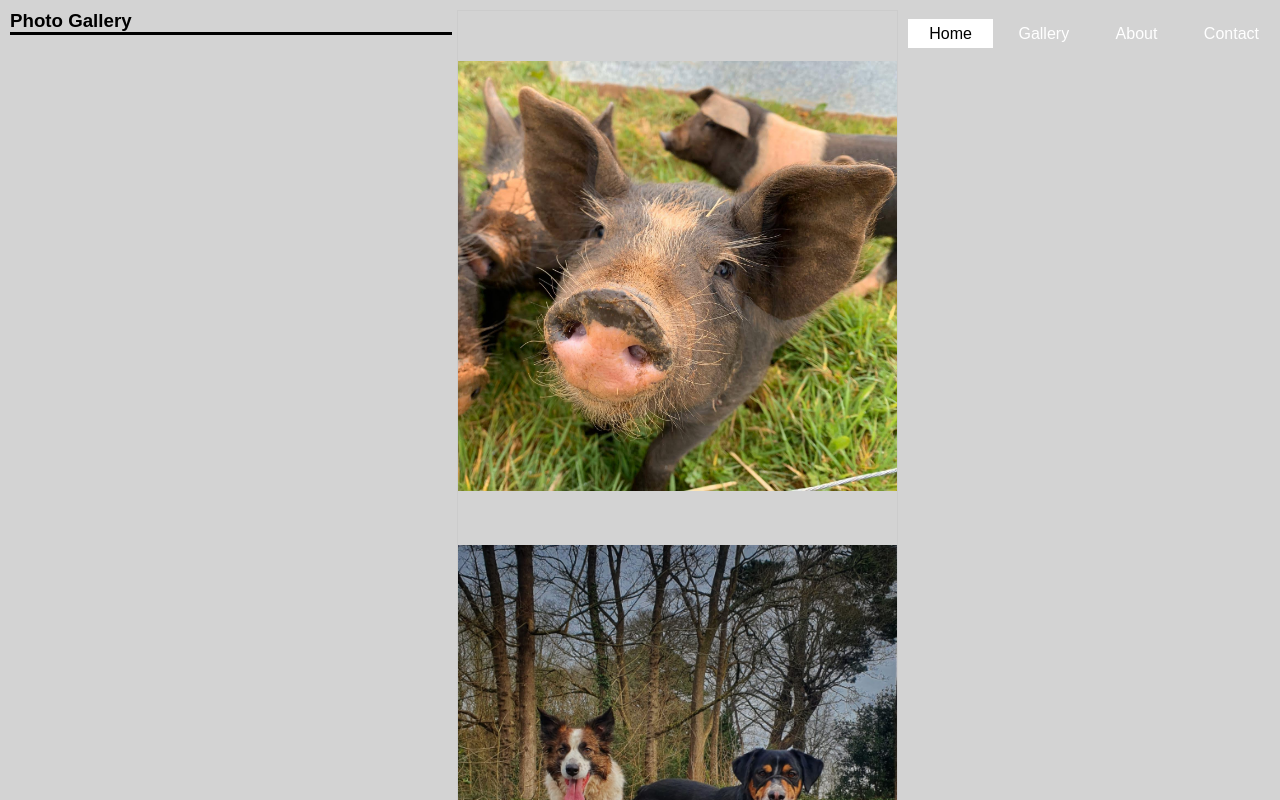
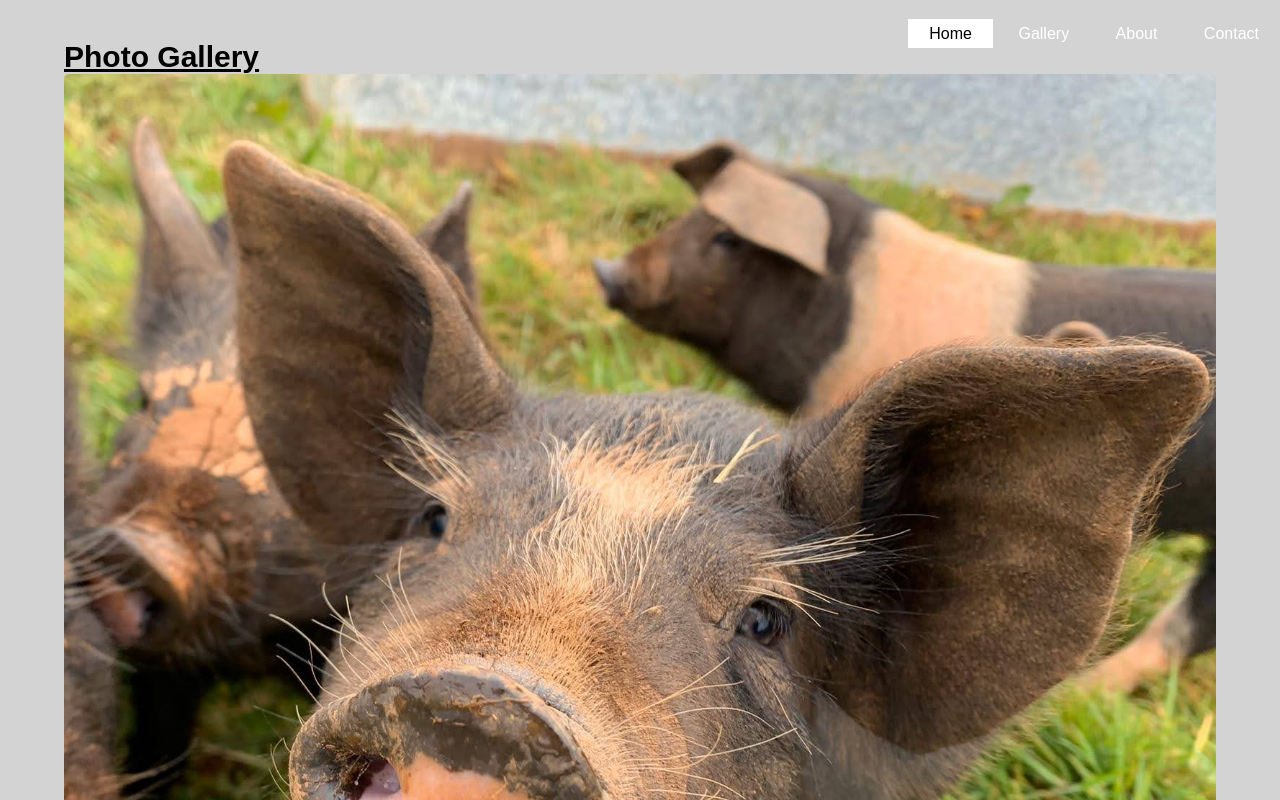
Before and after one commit to StaceyRb89/second-attempt-, a plain HTML site: page gallery.html in a window 1280 px wide. Shown: the top 800 px of the page. Drawn offline with Linux system fonts and the light colour scheme.

Commit message:
updated images

```diff
--- a/assets/style2.css
+++ b/assets/style2.css
@@ -33,22 +33,30 @@ ul li.active a {
     color: black;
 }
 .container {
-    display: grid;
-    grid-template-columns: repeat(2, 1fr);
-    gap: 5px;
-    padding: 10px;
+    max-width: 1224px;
+    width: 90%;
+    margin: auto;
+    padding: 40px 0;
 }
-.container .heading h3 {
-    border-bottom: 3px solid black;
+.h3 {
+    margin-bottom: 2rem;
 }
-/* Style the image boxes */
+.heading h3 {
+    font-size: 30px;
+    text-decoration: underline;
+}
+.heading {
+    display: flex;
+    gap: 20px;
+}
 .box {
-    border: 1px solid #ccc;
-    margin: 0;
+    display: flex;
+    flex-direction: column;
+    gap: 20px;
 }
-
-.pics img {
-    margin-top: 50px;
+.pics img{
     width: 100%;
-    height: auto;
+    height: 100%;
+    border-radius: 5px;
+    object-fit: cover;
 }
```
Also changed, not shown: assets/style.css (+10 -2 lines).
